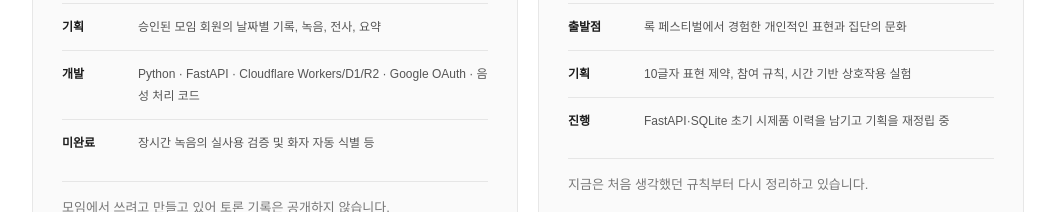
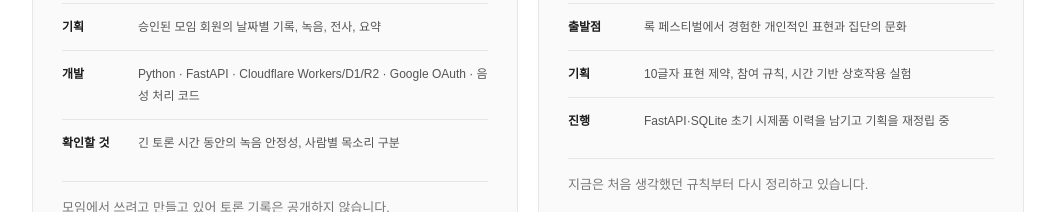
Before and after one commit to rhaxod7784-png/webpage, a website: page public/index.html in a window 1280 px wide. Shown: the part 3980-4192 px from the top of the page, without its empty margins (112-1167 px from the left). Drawn offline with Linux system fonts and the light colour scheme.

Commit message:
edit(portfolio): remove formal unfinished-work label from SAYU card

```diff
--- a/public/index.html
+++ b/public/index.html
@@ -75,7 +75,7 @@
 <div class="cards">
 <article class="simple-card"><p class="project-number">04 / DISCUSSION RECORD</p><div class="tag">개발·검증 진행 중</div><h3>사유의 사유화 <small>SAYU</small></h3>
 <p>정기 토론 모임에서 나눈 이야기를 기록하고 다시 찾아보기 위한 비공개 웹서비스입니다.</p>
-<dl><div><dt>기획</dt><dd>승인된 모임 회원의 날짜별 기록, 녹음, 전사, 요약</dd></div><div><dt>개발</dt><dd>Python · FastAPI · Cloudflare Workers/D1/R2 · Google OAuth · 음성 처리 코드</dd></div><div><dt>미완료</dt><dd>장시간 녹음의 실사용 검증 및 화자 자동 식별 등</dd></div></dl><p class="limited">모임에서 쓰려고 만들고 있어 토론 기록은 공개하지 않습니다.</p><p class="depth-link"><a href="/projects/sayu/">사유의 기획과 검증 기록 읽기 ↗</a></p></article>
+<dl><div><dt>기획</dt><dd>승인된 모임 회원의 날짜별 기록, 녹음, 전사, 요약</dd></div><div><dt>개발</dt><dd>Python · FastAPI · Cloudflare Workers/D1/R2 · Google OAuth · 음성 처리 코드</dd></div><div><dt>확인할 것</dt><dd>긴 토론 시간 동안의 녹음 안정성, 사람별 목소리 구분</dd></div></dl><p class="limited">모임에서 쓰려고 만들고 있어 토론 기록은 공개하지 않습니다.</p><p class="depth-link"><a href="/projects/sayu/">사유의 기획과 검증 기록 읽기 ↗</a></p></article>
 <article class="simple-card"><p class="project-number">05 / MUSIC COMMUNITY</p><div class="tag">제품 재기획</div><h3>텐텐텐 <small>10 · 10 · 10</small></h3>
 <p>공연과 음악을 듣는 순간의 감정과 취향을 짧은 말로 남기는 놀이터를 구상합니다.</p>
 <dl><div><dt>출발점</dt><dd>록 페스티벌에서 경험한 개인적인 표현과 집단의 문화</dd></div><div><dt>기획</dt><dd>10글자 표현 제약, 참여 규칙, 시간 기반 상호작용 실험</dd></div><div><dt>진행</dt><dd>FastAPI·SQLite 초기 시제품 이력을 남기고 기획을 재정립 중</dd></div></dl><p class="limited">지금은 처음 생각했던 규칙부터 다시 정리하고 있습니다.</p><p class="depth-link"><a href="/projects/tententen/">텐텐텐 기획과 고민 읽기 ↗</a></p></article>
```
